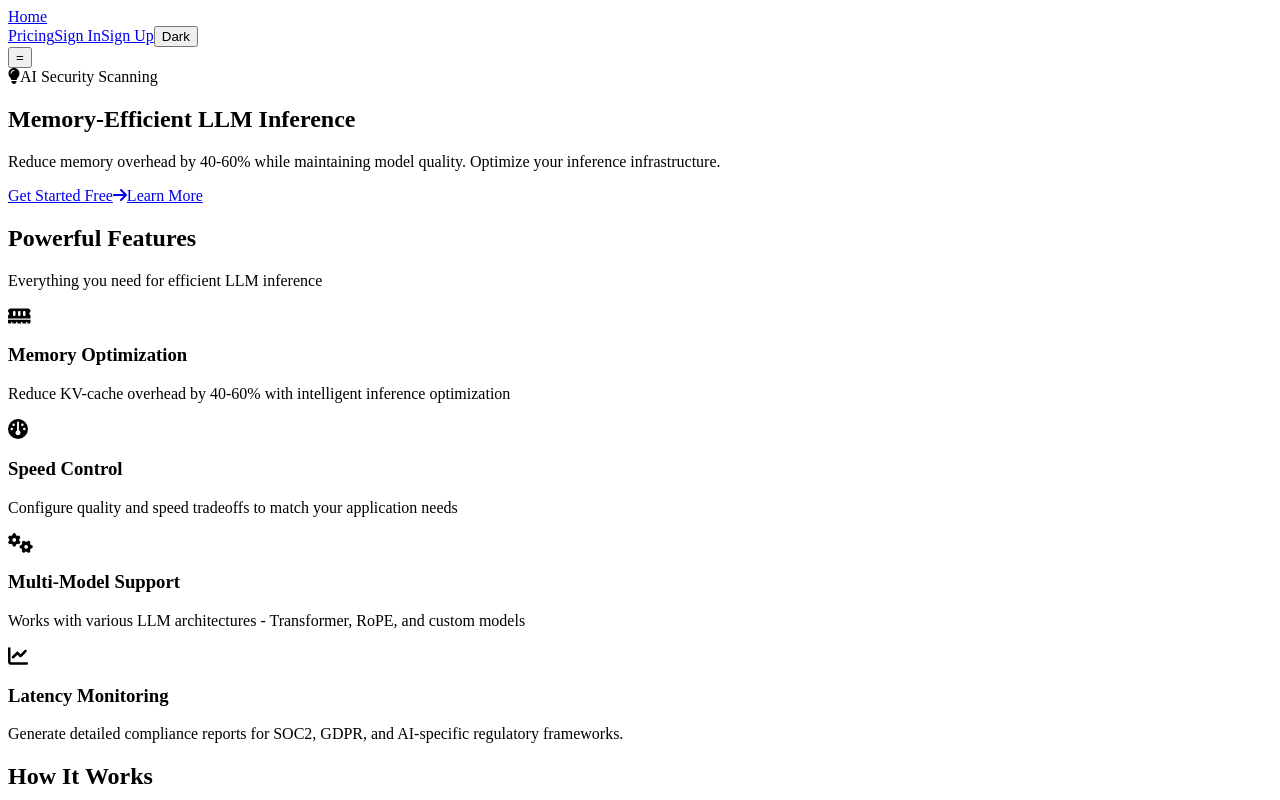
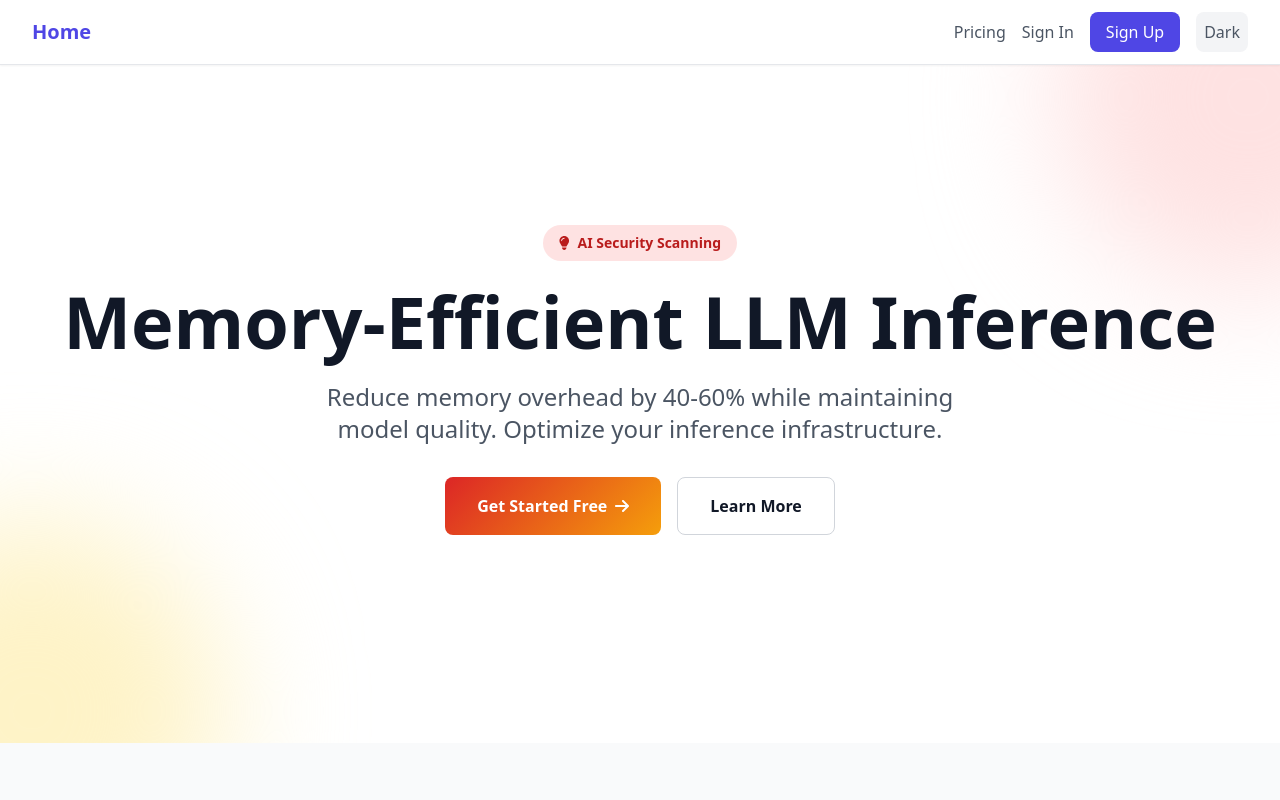
Before and after one commit to mephisto83/cyberaudit, a React (Vite) app in the folder webapp/: page / in a window 1280 px wide. Shown: the top 800 px of the page. Built offline with nearby package versions, Linux system fonts and the light colour scheme; no server answers.

Commit message:
Fix: add Tailwind CSS directives to index.css

```diff
--- a/webapp/src/index.css
+++ b/webapp/src/index.css
@@ -0,0 +1,78 @@
+@tailwind base;
+@tailwind components;
+@tailwind utilities;
+
+:root {
+  color-scheme: light dark;
+}
+
+* {
+  @apply transition-colors duration-200;
+}
+
+body {
+  @apply bg-white text-gray-900;
+}
+
+body.dark {
+  @apply bg-gray-950 text-gray-50;
+}
+
+::-webkit-scrollbar {
+  @apply w-2 h-2;
+}
+
+::-webkit-scrollbar-track {
+  @apply bg-gray-100 dark:bg-gray-800;
+}
+
+::-webkit-scrollbar-thumb {
+  @apply bg-gray-300 dark:bg-gray-600 rounded-full;
+}
+
+::-webkit-scrollbar-thumb:hover {
+  @apply bg-gray-400 dark:bg-gray-500;
+}
+
+@keyframes fadeIn {
+  from {
+    opacity: 0;
+    transform: translateY(10px);
+  }
+  to {
+    opacity: 1;
+    transform: translateY(0);
+  }
+}
+
+@keyframes slideInFromLeft {
+  from {
+    opacity: 0;
+    transform: translateX(-20px);
+  }
+  to {
+    opacity: 1;
+    transform: translateX(0);
+  }
+}
+
+@keyframes spin-slow {
+  from {
+    transform: rotate(0deg);
+  }
+  to {
+    transform: rotate(360deg);
+  }
+}
+
+.animate-fade-in {
+  animation: fadeIn 0.3s ease-out;
+}
+
+.animate-slide-in {
+  animation: slideInFromLeft 0.4s ease-out;
+}
+
+.animate-spin-slow {
+  animation: spin-slow 3s linear infinite;
+}
```
